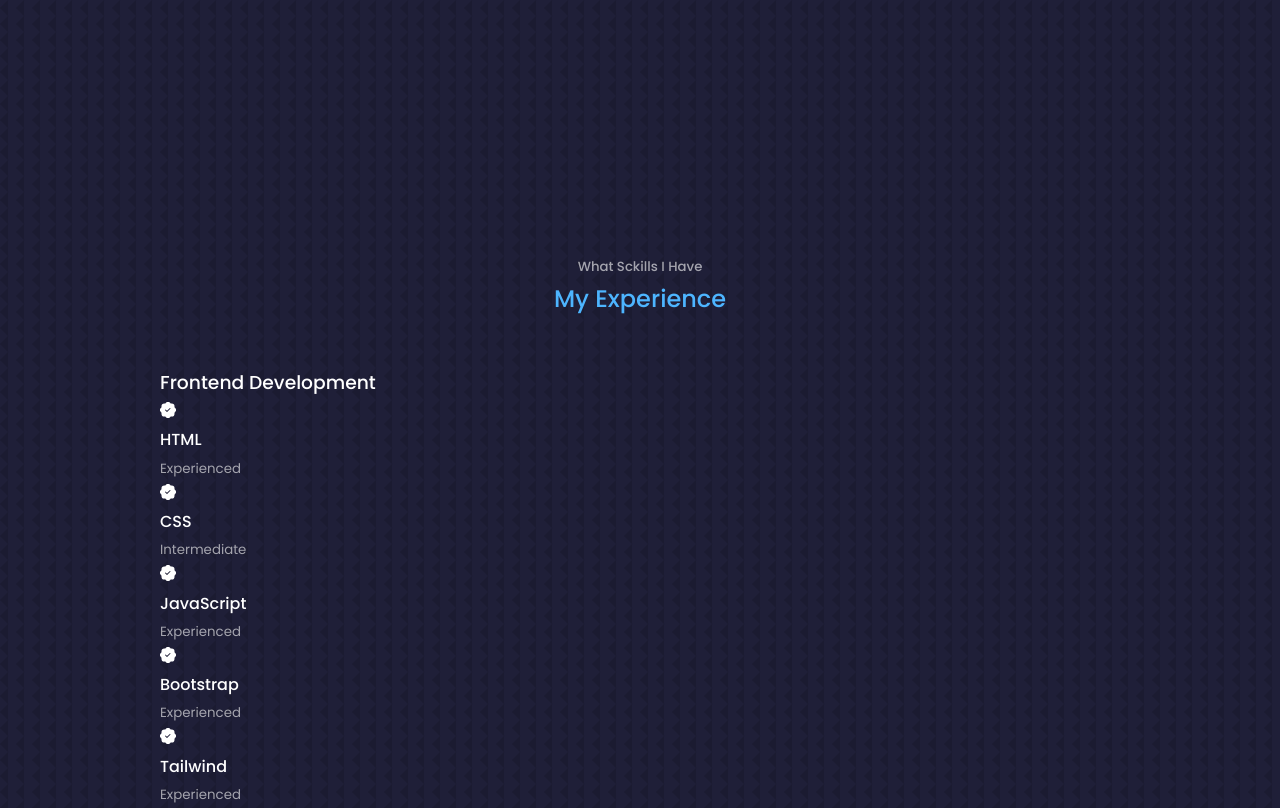
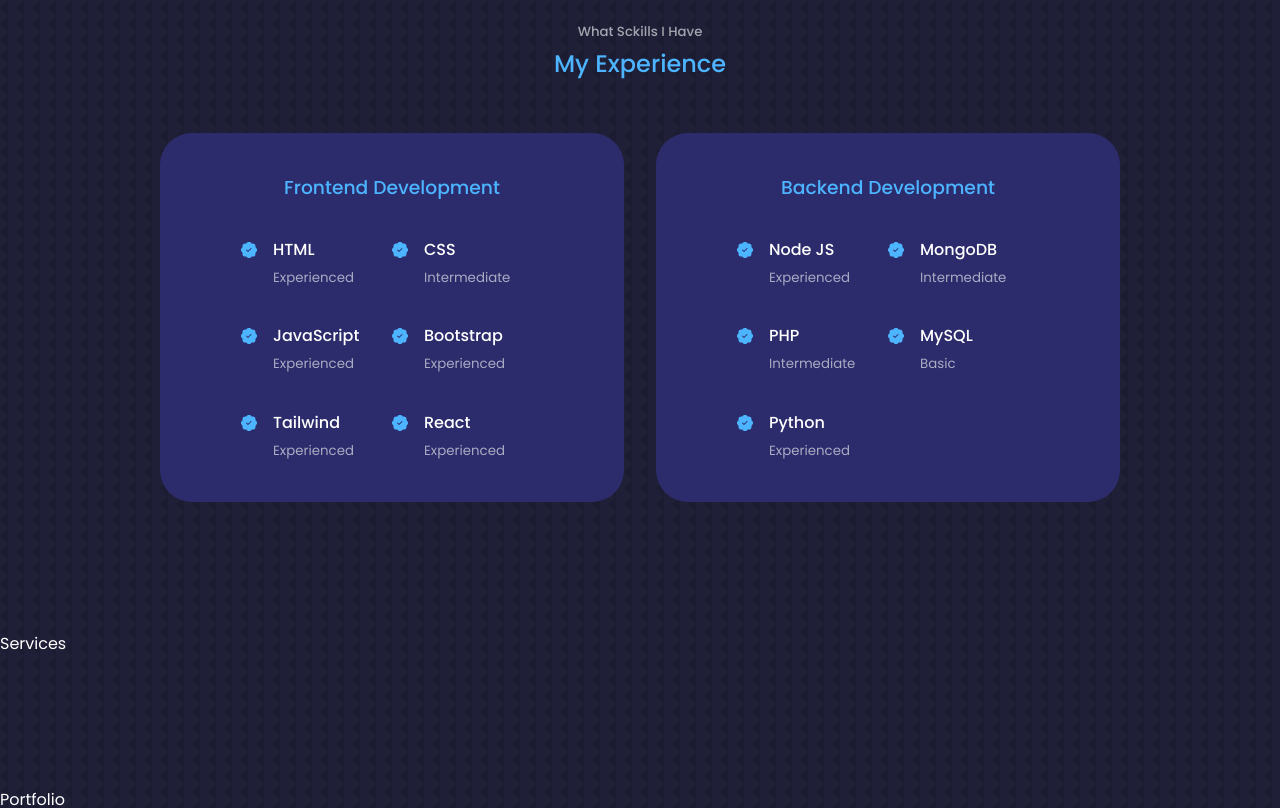
Before and after one commit to MochalovaYulia/portfolio, a React (Create React App) app: page / in a window 1280 px wide. Shown: the part 1600-2408 px from the top of the page. Built offline with nearby package versions, Linux system fonts and the light colour scheme; the HTML template or start-up script is replaced by a standard one.

Commit message:
experience component css

```diff
--- a/src/components/experience/Experience.jsx
+++ b/src/components/experience/Experience.jsx
@@ -13,40 +13,52 @@
           <h3>Frontend Development</h3>
           <div className='experience__content'>
 
-            <article className='experience__detials'>
-              <BsPatchCheckFill />
+            <article className='experience__details'>
+              <BsPatchCheckFill className='experience__details-icon'/>
+              <div>
                 <h4>HTML</h4>
                 <small className='text-light'>Experienced</small>
+              </div>
             </article>
 
-            <article className='experience__detials'>
-              <BsPatchCheckFill />
+            <article className='experience__details'>
+              <BsPatchCheckFill className='experience__details-icon'/>
+              <div>
                 <h4>CSS</h4>
                 <small className='text-light'>Intermediate</small>
+              </div>
             </article>
 
-            <article className='experience__detials'>
-              <BsPatchCheckFill />
+            <article className='experience__details'>
+              <BsPatchCheckFill className='experience__details-icon'/>
+              <div>
                 <h4>JavaScript</h4>
                 <small className='text-light'>Experienced</small>
+              </div>
             </article>
 
-            <article className='experience__detials'>
-              <BsPatchCheckFill />
+            <article className='experience__details'>
+              <BsPatchCheckFill className='experience__details-icon'/>
+              <div>
                 <h4>Bootstrap</h4>
                 <small className='text-light'>Experienced</small>
+              </div>
             </article>
 
-            <article className='experience__detials'>
-              <BsPatchCheckFill />
+            <article className='experience__details'>
+              <BsPatchCheckFill className='experience__details-icon'/>
+              <div>
                 <h4>Tailwind</h4>
                 <small className='text-light'>Experienced</small>
+              </div>
             </article>
 
-            <article className='experience__detials'>
-              <BsPatchCheckFill />
+            <article className='experience__details'>
+              <BsPatchCheckFill className='experience__details-icon'/>
+              <div>
                 <h4>React</h4>
                 <small className='text-light'>Experienced</small>
+              </div>
             </article>
           </div>
         </div>
@@ -56,34 +68,44 @@
         <h3>Backend Development</h3>
           <div className='experience__content'>
 
-            <article className='experience__detials'>
-              <BsPatchCheckFill />
+            <article className='experience__details'>
+              <BsPatchCheckFill className='experience__details-icon'/>
+              <div>
                 <h4>Node JS</h4>
                 <small className='text-light'>Experienced</small>
+              </div>
             </article>
 
-            <article className='experience__detials'>
-              <BsPatchCheckFill />
+            <article className='experience__details'>
+              <BsPatchCheckFill className='experience__details-icon'/>
+              <div>
                 <h4>MongoDB</h4>
                 <small className='text-light'>Intermediate</small>
+              </div>
             </article>
 
-            <article className='experience__detials'>
-              <BsPatchCheckFill />
+            <article className='experience__details'>
+              <BsPatchCheckFill className='experience__details-icon'/>
+              <div>
                 <h4>PHP</h4>
                 <small className='text-light'>Intermediate</small>
+              </div>
             </article>
 
-            <article className='experience__detials'>
-              <BsPatchCheckFill />
+            <article className='experience__details'>
+              <BsPatchCheckFill className='experience__details-icon'/>
+              <div>
                 <h4>MySQL</h4>
                 <small className='text-light'>Basic</small>
+              </div>
             </article>
 
-            <article className='experience__detials'>
-              <BsPatchCheckFill />
+            <article className='experience__details'>
+              <BsPatchCheckFill className='experience__details-icon'/>
+              <div>
                 <h4>Python</h4>
                 <small className='text-light'>Experienced</small>
+              </div>
             </article>
           </div>
         </div>
--- a/src/components/experience/experience.css
+++ b/src/components/experience/experience.css
@@ -0,0 +1,72 @@
+.experience__container {
+    display: grid;
+    grid-template-columns: 1fr 1fr;
+    gap: 2rem;
+}
+
+.experience__container > div {
+    background: var(--color-bg-variant);
+    padding: 2.4rem 5rem;
+    border-radius: 2rem;
+    border: 1px solid transparent;
+    transition: var(--transition);
+}
+
+.experience__container > div:hover {
+    background: transparent;
+    border-color: var(--color-primary-variant);
+    cursor: default;
+}
+
+.experience__container > div h3 {
+    text-align: center;
+    color: var(--color-primary);
+    margin-bottom: 2rem;
+}
+
+.experience__content {
+    display: grid;
+    grid-template-columns: 2fr 2fr;
+    row-gap: 2rem;
+}
+
+.experience__details {
+    display: flex;
+    gap: 1rem;
+}
+
+.experience__details-icon {
+    margin-top: 6px;
+    color: var(--color-primary);
+}
+
+
+/* ================= медиа заспросы (средние устройство) ================= */
+@media screen and (max-width: 1024px) {
+    .experience__container {
+        grid-template-columns: 1fr;
+    }
+
+    .experience__container > div {
+        width: 80%;
+        margin: 0 auto;
+        padding: 2rem;
+    }
+
+    .experience__content {
+        padding: 1rem;
+    }
+}
+
+
+/* ================= медиа заспросы (маленькие устройство) ================= */
+@media screen and (max-width: 600px) {
+    .experience__container {
+        gap: 1rem;
+    }
+
+    .experience__container > div {
+        width: 100%;
+        padding: 2rem 1 rem;
+    }
+}
--- a/src/index.css
+++ b/src/index.css
@@ -58,7 +58,6 @@
 
 section {
     margin-top: 8rem;
-    height: 100vh;
 }
 
 section > h2, section > h5 {
```
Lines whose indentation alone changed are shown as unchanged.
